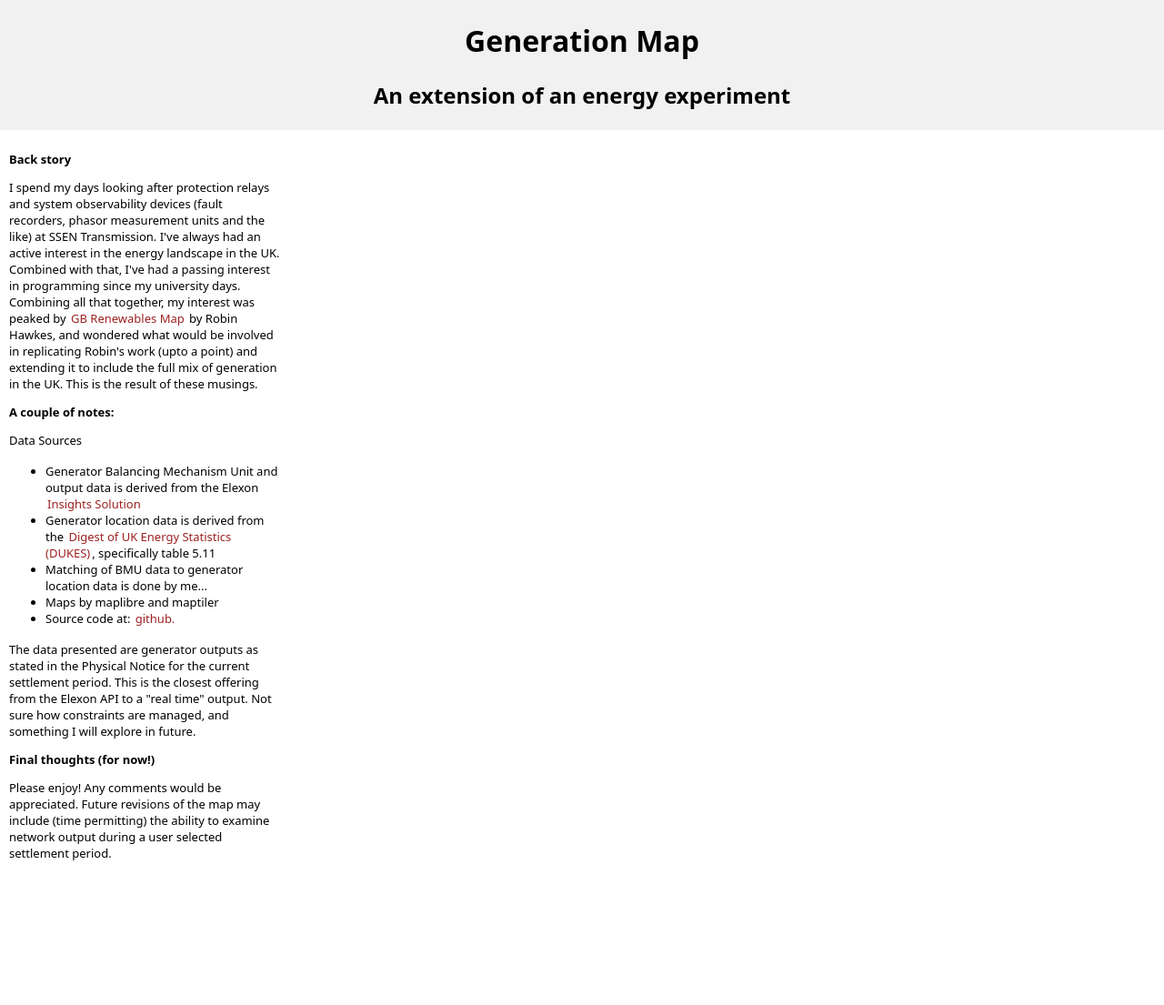
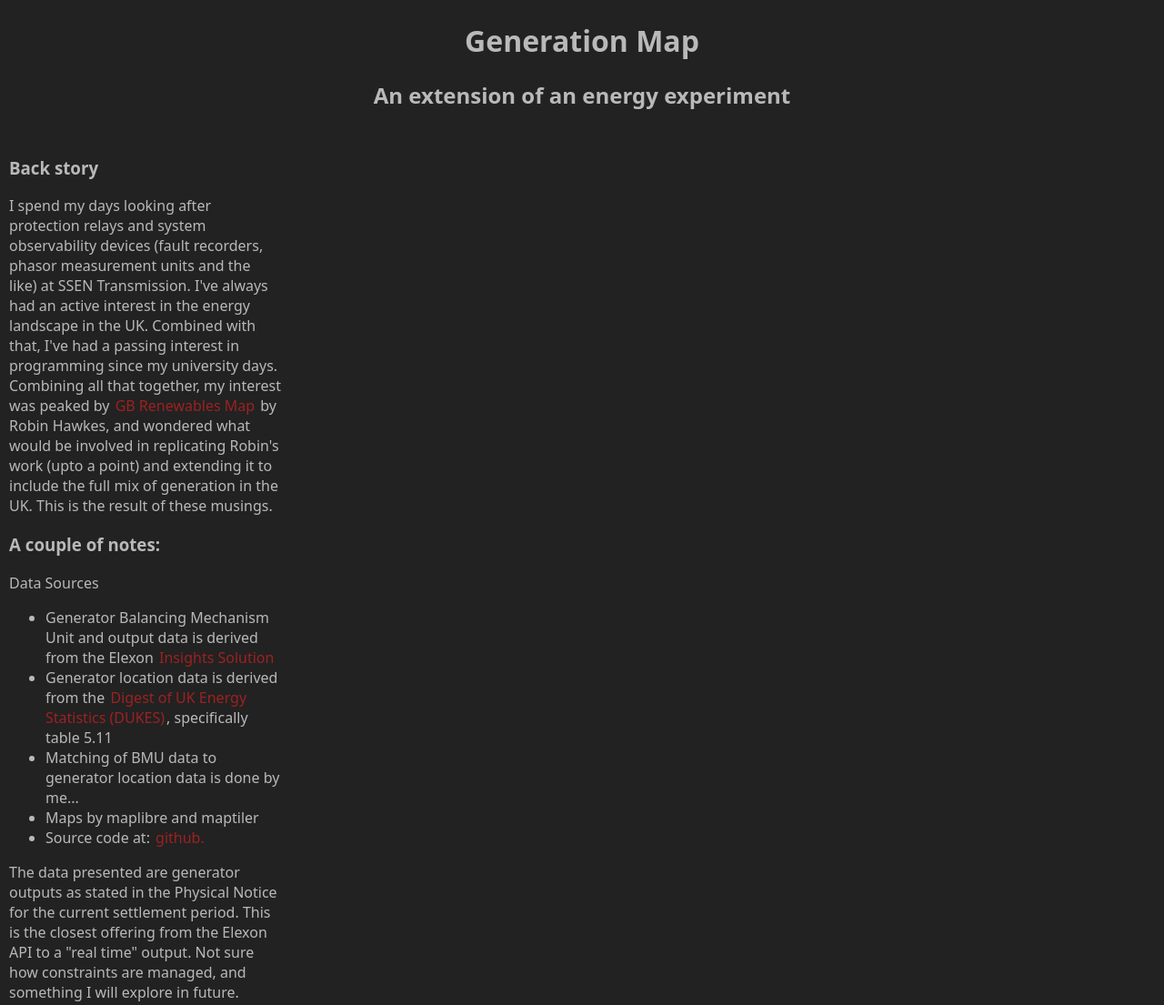
Before and after one commit to alfee77/Generation-Map, a website built with Vite: page index.html in a window 1280 px wide. Shown: the top 1105 px of the page at 91% size. Built offline with nearby package versions, Linux system fonts and the light colour scheme; no server answers; a script that the page names is missing.

Commit message:
Color update

```diff
--- a/styles.css
+++ b/styles.css
@@ -1,25 +1,12 @@
-h1,
-h2 {
-  font-family: system-ui, -apple-system, BlinkMacSystemFont, "Segoe UI", Roboto,
-    Oxygen, Ubuntu, Cantarell, "Open Sans", "Helvetica Neue", sans-serif;
-}
-
-a,
-h3,
-h4,
-h5,
-label,
-p,
-li {
-  font-family: system-ui, -apple-system, BlinkMacSystemFont, "Segoe UI", Roboto,
-    Oxygen, Ubuntu, Cantarell, "Open Sans", "Helvetica Neue", sans-serif;
-  font-size: small;
-}
 * {
   box-sizing: border-box;
 }
 
 body {
+  font-family: system-ui, -apple-system, BlinkMacSystemFont, "Segoe UI", Roboto,
+    Oxygen, Ubuntu, Cantarell, "Open Sans", "Helvetica Neue", sans-serif;
+  background-color: #222;
+  color: rgb(185, 185, 185);
   margin: 0;
 }
 
@@ -48,7 +35,6 @@ figcaption {
 .header {
   float: center;
   display: block;
-  background-color: #f1f1f1;
   padding: 2px;
   text-align: center;
 } /* The navbar container */
```
